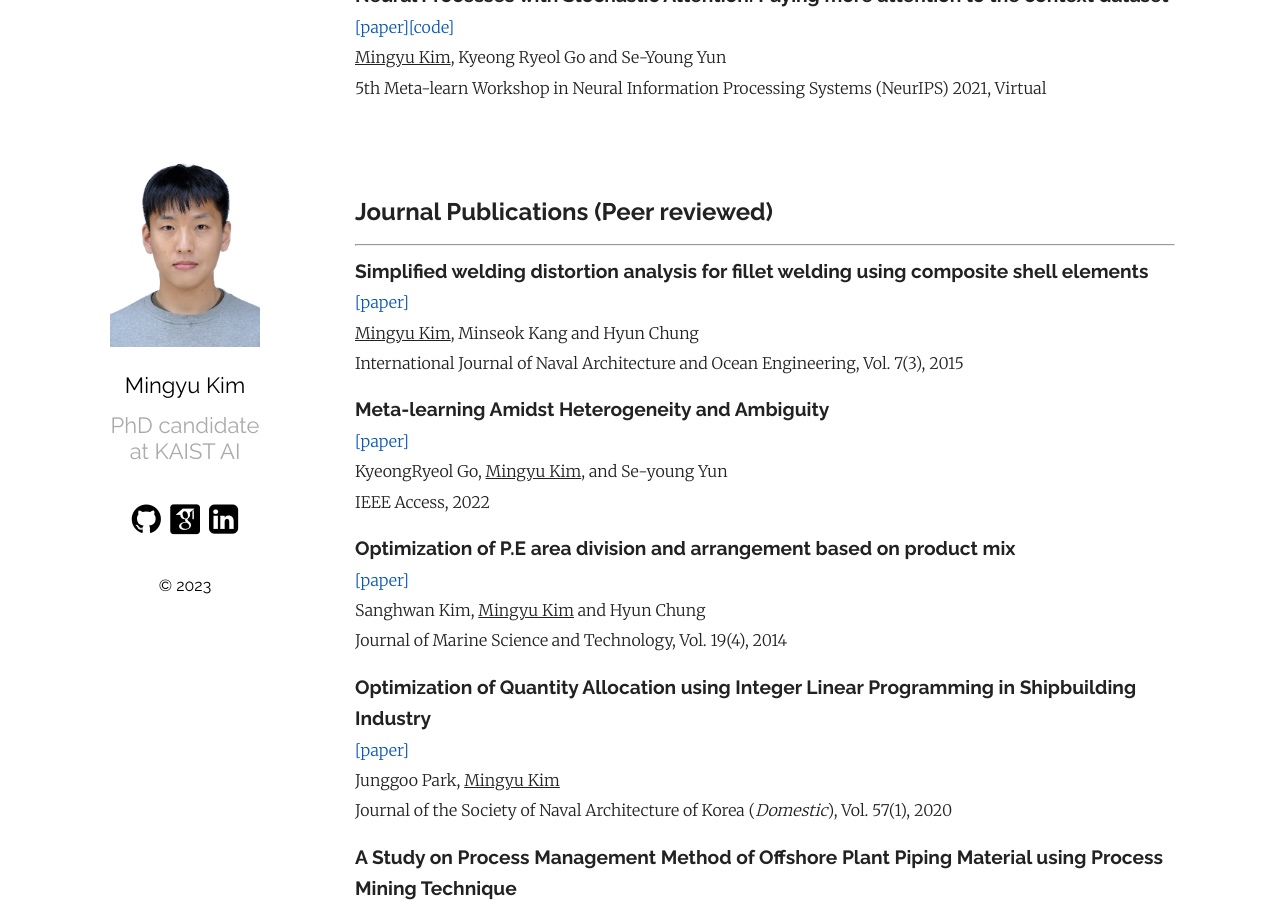
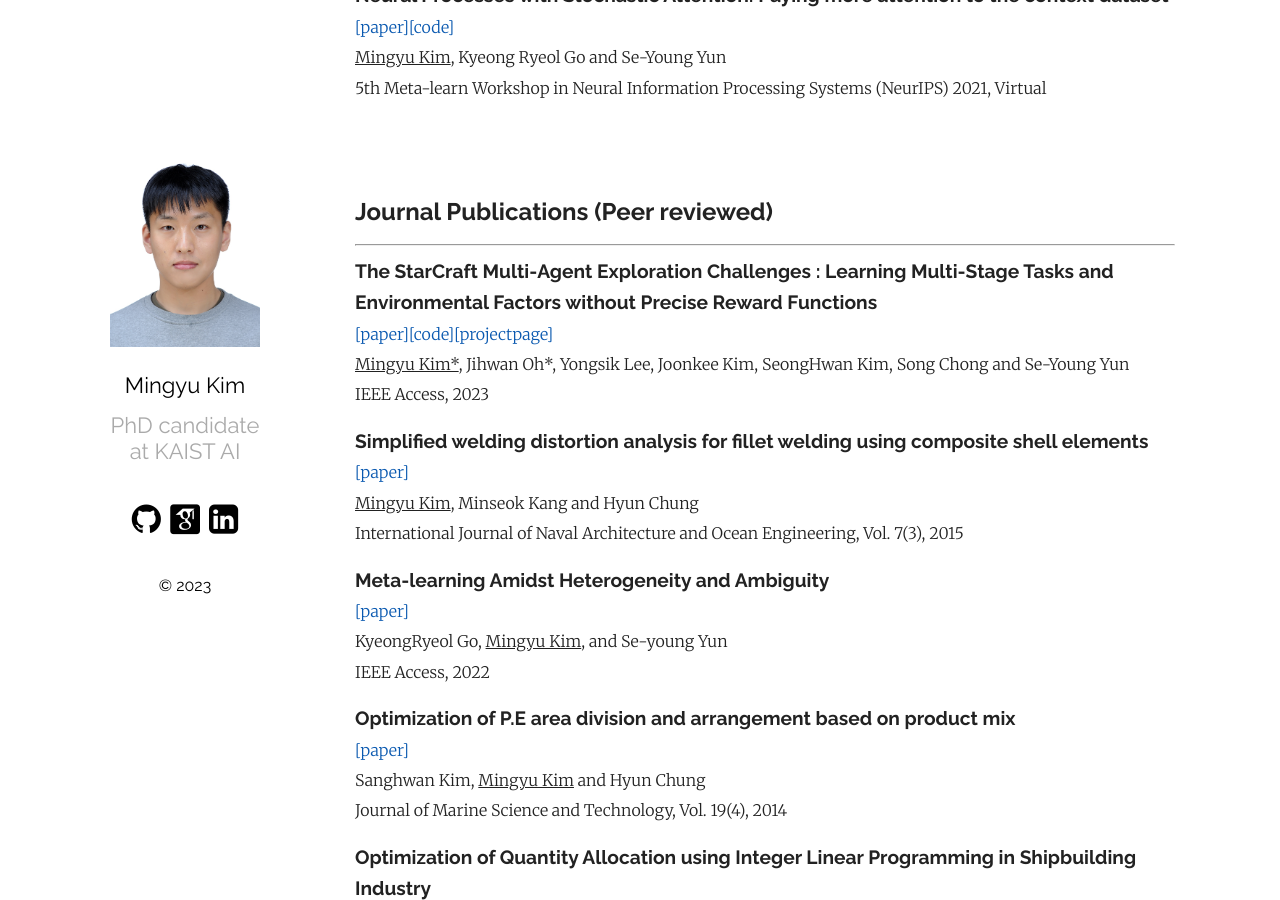
Before and after one commit to MingyuKim87/MingyuKim87.github.io, a Jekyll site: the page built from index.md, in a window 1280 px wide and 900 px high, scrolled down 1602 px. Built offline with Jekyll 4.4.1, drawn with Linux system fonts in a browser that asks for light colours; some web fonts are replaced.

Commit message:
Update index.md

```diff
--- a/index.md
+++ b/index.md
@@ -69,6 +69,11 @@ CV4Animals Workshop in Computer Vision and Pattern Recognition Conference (CVPR)
 ## Journal Publications (**Peer reviewed**)
 <hr>
 
+**<span style="font-family:Raleway; font-size:1.2em;">The StarCraft Multi-Agent Exploration Challenges : Learning Multi-Stage Tasks and Environmental Factors without Precise Reward Functions</span>**
+[[paper]][smac_plus_workshop][[code]][smac_plus_code][[projectpage]][smac_plus_project]
+<U>Mingyu Kim*</U>, Jihwan Oh\*, Yongsik Lee, Joonkee Kim, SeongHwan Kim, Song Chong and Se-Young Yun
+IEEE Access, 2023
+
 
 **<span style="font-family:Raleway; font-size:1.2em;">  Simplified welding distortion analysis for fillet welding using composite shell elements </span>**
 [[paper]][shellsbd]
```
